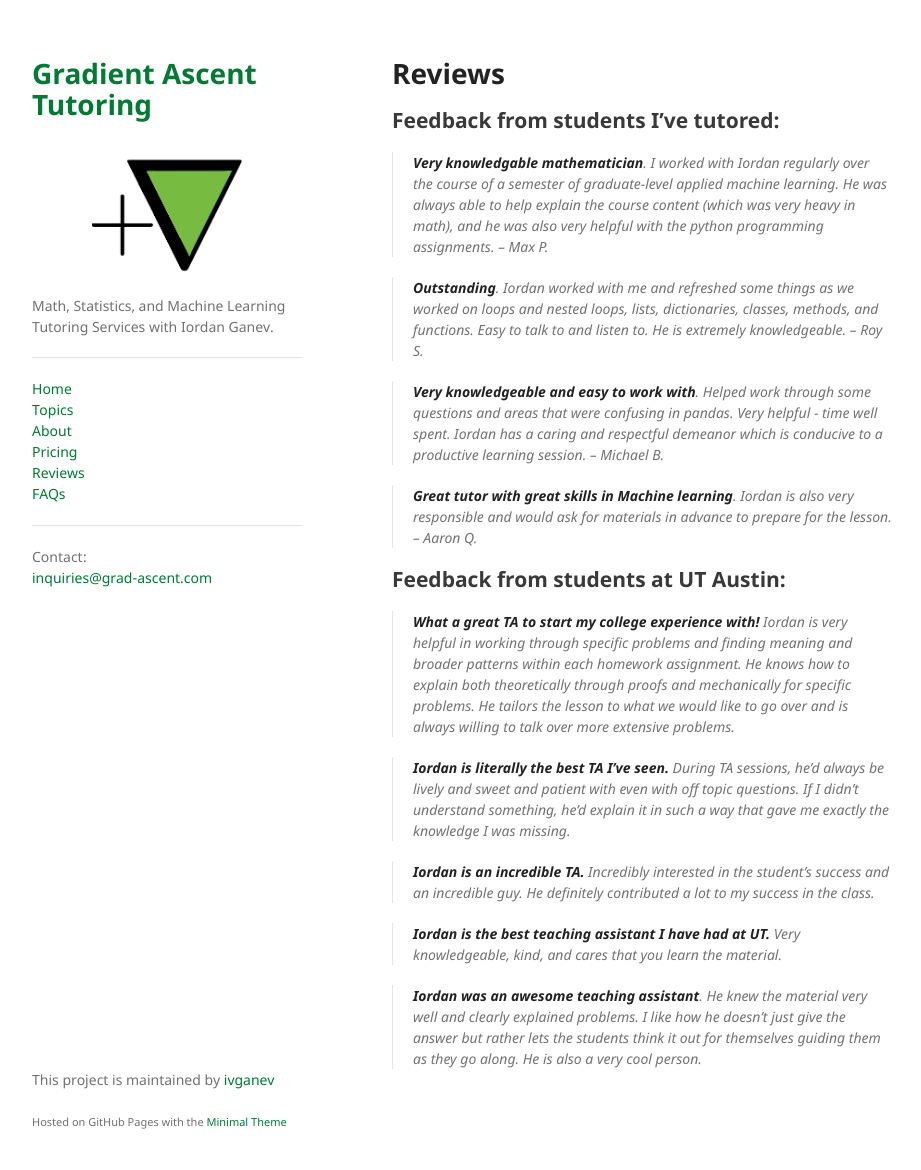
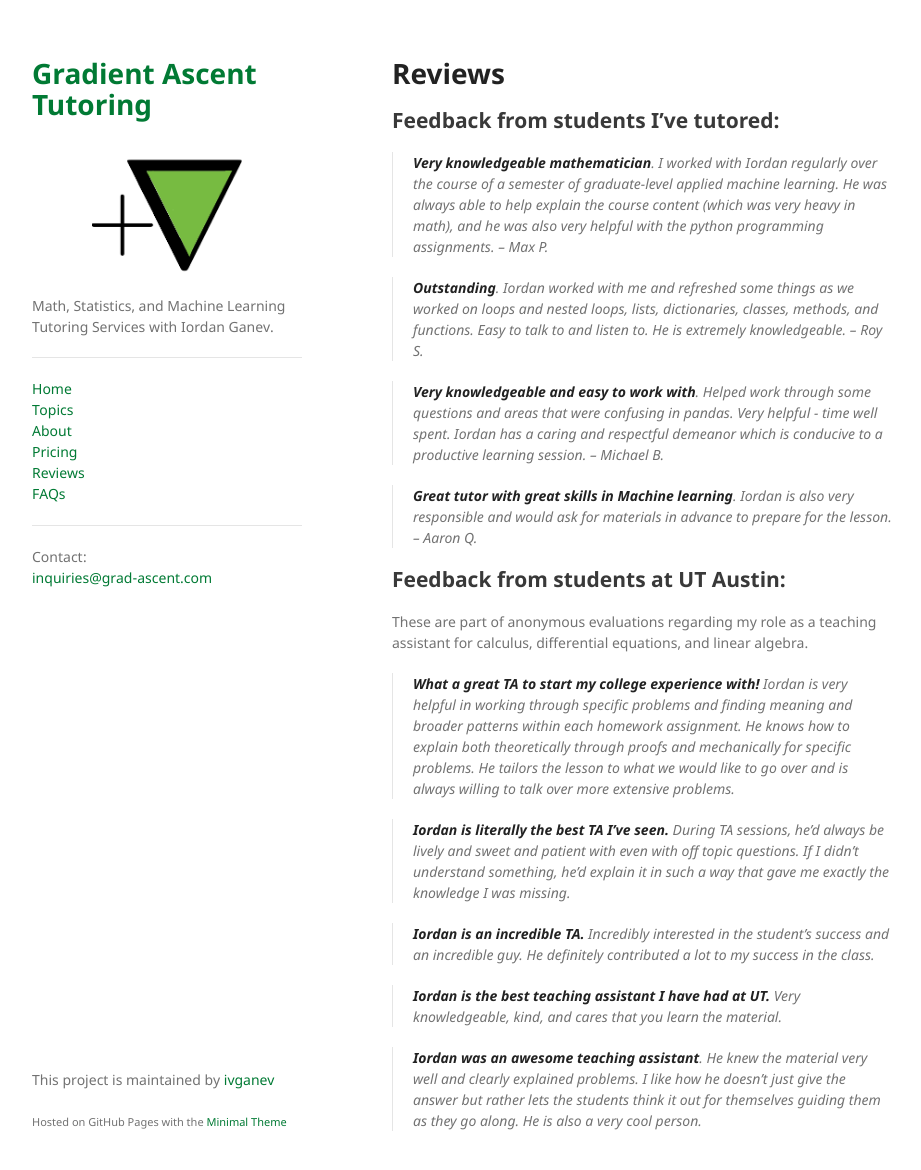
Before and after one commit to ivganev/tutoring, a Jekyll site: the page built from reviews.md, in a window 1280 px wide and 1201 px high. Shown: the top 1170 px of the window, without its empty margins (178-1099 px from the left). Built offline with Jekyll 4.4.1, drawn with Linux system fonts in a browser that asks for light colours.

Commit message:
edit reviews page

```diff
--- a/reviews.md
+++ b/reviews.md
@@ -8,7 +8,7 @@ permalink: /reviews
 
 ## Feedback from students I've tutored:
 
-> **Very knowledgable mathematician**.
+> **Very knowledgeable mathematician**.
 I worked with Iordan regularly over the course of a semester of graduate-level applied machine learning. He was always able to help explain the course content (which was very heavy in math), and he was also very helpful with the python programming assignments.
 -- Max P.
 
@@ -25,6 +25,7 @@ Helped work through some questions and areas that were confusing in pandas. Very
 
 ## Feedback from students at UT Austin:
 
+These are part of anonymous evaluations regarding my role as a teaching assistant for calculus, differential equations, and linear algebra.
 
 >**What a great TA to start my college experience with!** Iordan is very helpful in working through specific problems and finding meaning and broader patterns within each homework assignment. He knows how to explain both theoretically through proofs and mechanically for specific problems. He tailors the lesson to what we would like to go over and is always willing to talk over more extensive problems.
 
```
